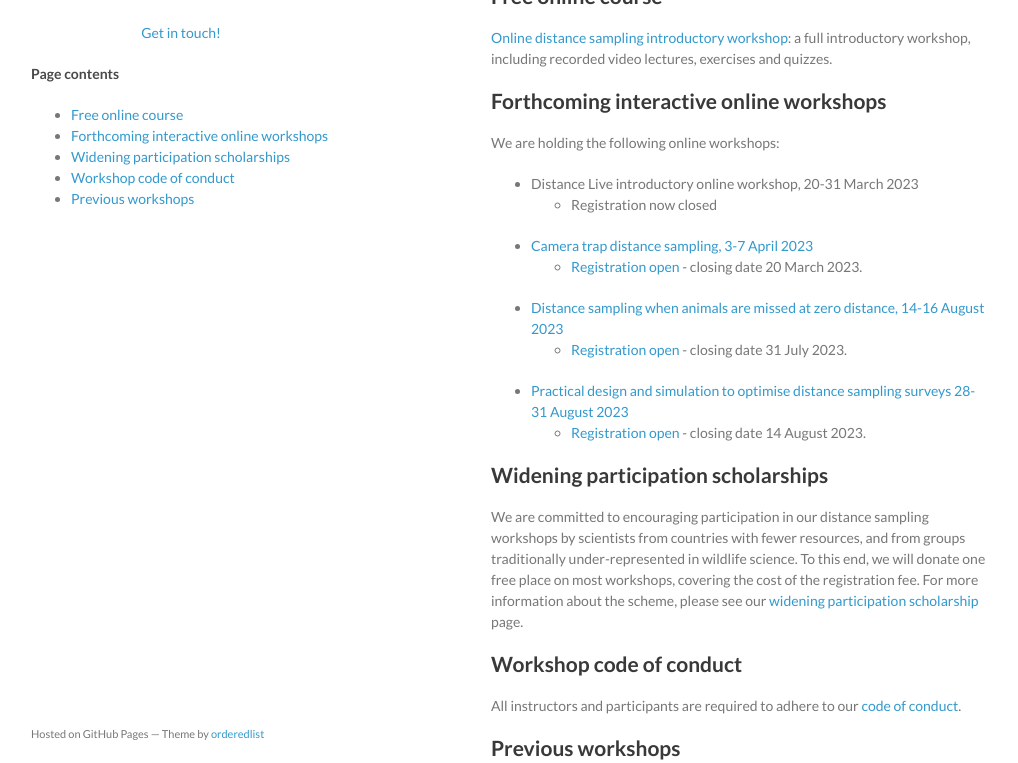
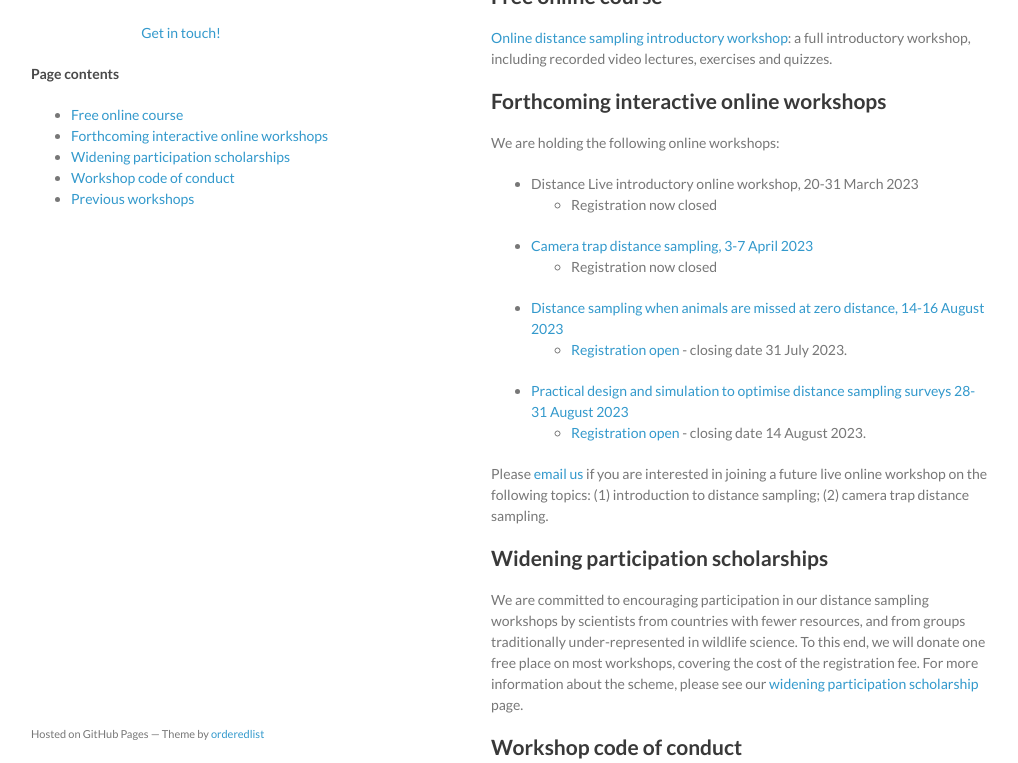
Before and after one commit to distanceworkshops/distanceworkshops.github.io, a Jekyll site: the page built from index.md, in a window 1280 px wide and 900 px high, cut to the strip 137-900 px from the top of the window. Shown: the whole strip, without its empty margins (129-1147 px from the left). Built offline with Jekyll 4.4.1, drawn with Linux system fonts in a browser that asks for light colours.

Commit message:
Closing registration to CTDS workshop

```diff
--- a/index.md
+++ b/index.md
@@ -18,13 +18,13 @@ We are holding the following online workshops:
 - Distance Live introductory online workshop, 20-31 March 2023
   - Registration now closed
 - [Camera trap distance sampling, 3-7 April 2023](https://workshops.distancesampling.org/ctds-april-2023)
-  - [Registration open](https://onlineshop.st-andrews.ac.uk/conferences-and-events/events/creem/online-workshop-analysis-of-camera-trap-data-with-distance-sampling-3rd-to-7th-april-2023) - closing date 20 March 2023.
+  - Registration now closed
 - [Distance sampling when animals are missed at zero distance, 14-16 August 2023](https://workshops.distancesampling.org/mrds-aug-2023)
   - [Registration open](https://onlineshop.st-andrews.ac.uk/conferences-and-events/events/creem/online-workshop-distance-sampling-when-animals-are-missed-at-zero-distance-1416th-august-2023) - closing date 31 July 2023.
 - [Practical design and simulation to optimise distance sampling surveys 28-31 August 2023](https://workshops.distancesampling.org/design-aug-2023)
   - [Registration open](https://onlineshop.st-andrews.ac.uk/conferences-and-events/events/creem/online-workshoppractical-design-and-simulation-to-optimise-distance-sampling-surveys-2831-aug-23) - closing date 14 August 2023.
 
-<!-- We are also in the early stages of planning workshops for spring 2023.  We will post further updates here, on [Twitter](http://twitter.com/distancesamp) and on the [distance sampling mailing list](https://groups.google.com/forum/#!forum/distance-sampling).  Please [email us](mailto:distance@st-andrews.ac.uk) if you are interested in joining a future workshop on the following topics: (1) camera trap distance sampling; (2) distance sampling when animals are missed at zero distance; (3) survey design and simulation. -->
+Please [email us](mailto:distance@st-andrews.ac.uk) if you are interested in joining a future live online workshop on the following topics: (1) introduction to distance sampling; (2) camera trap distance sampling.
 
 ## Widening participation scholarships
 
```
